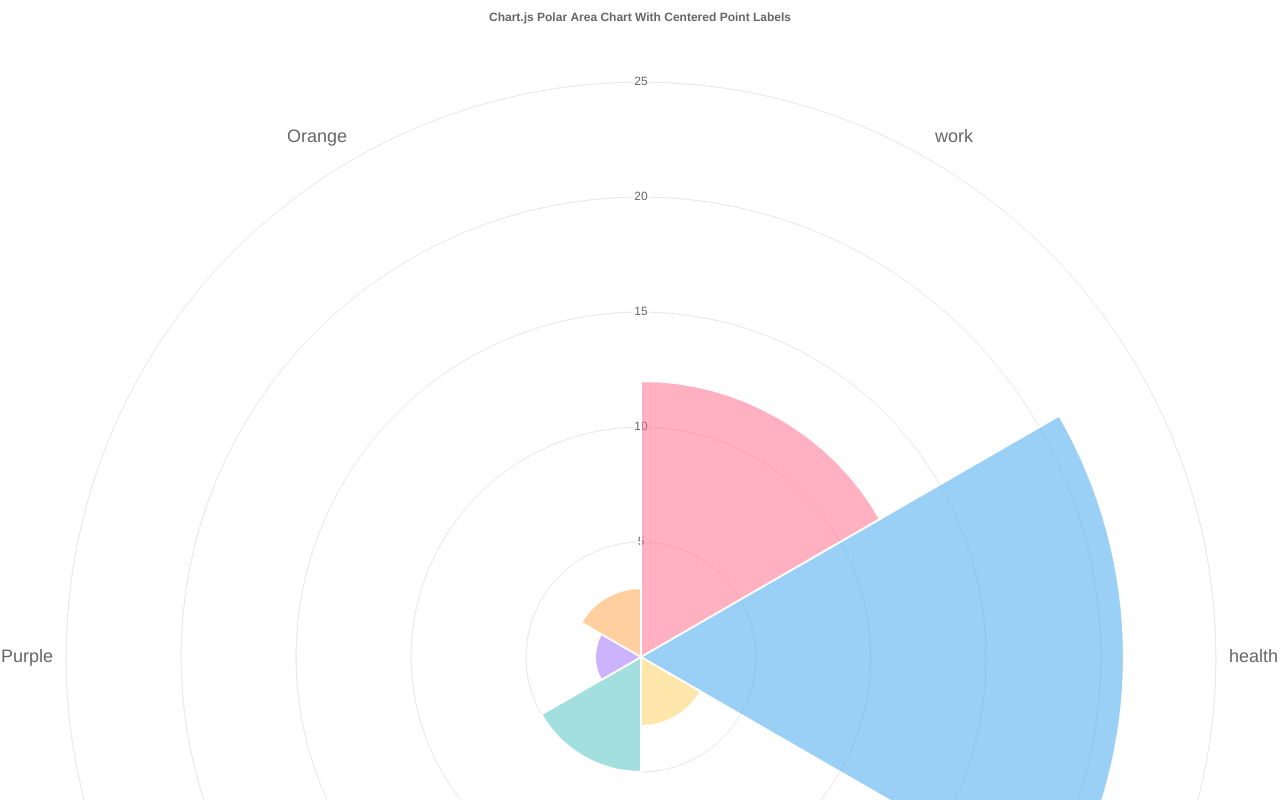
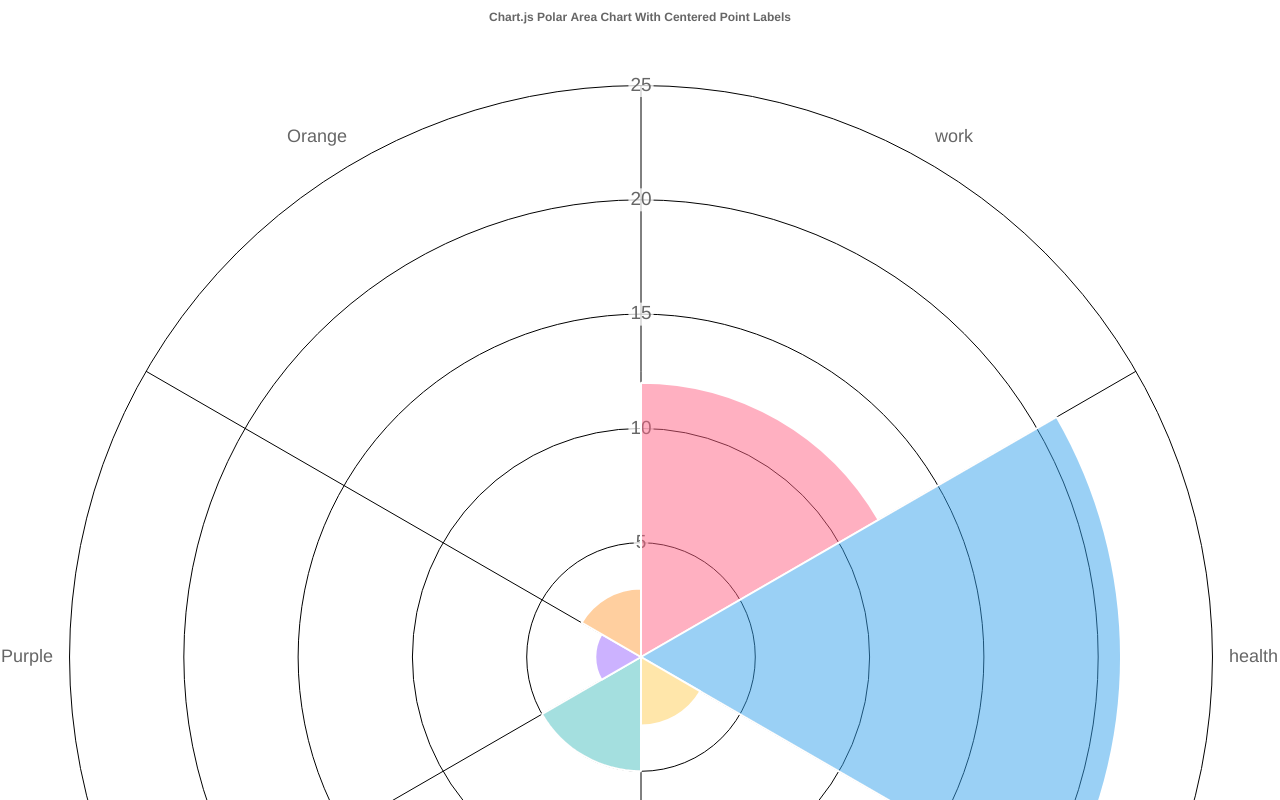
Before and after one commit to yaroslavas2001/balance_wheel, a React (Create React App) app: page / in a window 1280 px wide. Shown: the top 800 px of the page. Built offline with nearby package versions, Linux system fonts and the light colour scheme.

Commit message:
chart border

```diff
--- a/src/App.js
+++ b/src/App.js
@@ -40,16 +40,43 @@ export const options = {
   responsive: true,
   scales: {
     r: {
+      angleLines: {
+        display: true,
+        color: "#000"
+      },
+
+      border: {
+        display: true,
+        color: "red",
+        width: 4,
+        z: 2,
+        // dash:[3,2,5,6],
+      },
+      ticks: {
+        font: {
+          size: 19
+        }
+        // backdropColor:'red'
+      },
+      grid: {
+        circular: true,
+        color: "#000",
+        borderColor: 'red',
+        borderWidth: 4,
+        lineWidth: 1,
+      },
       pointLabels: {
         display: true,
         centerPointLabels: true,
         font: {
           size: 18
         }
-      }
-    }
+      },
+
+
+
+    },
   },
-
 }
 
 export default function App() {
```
